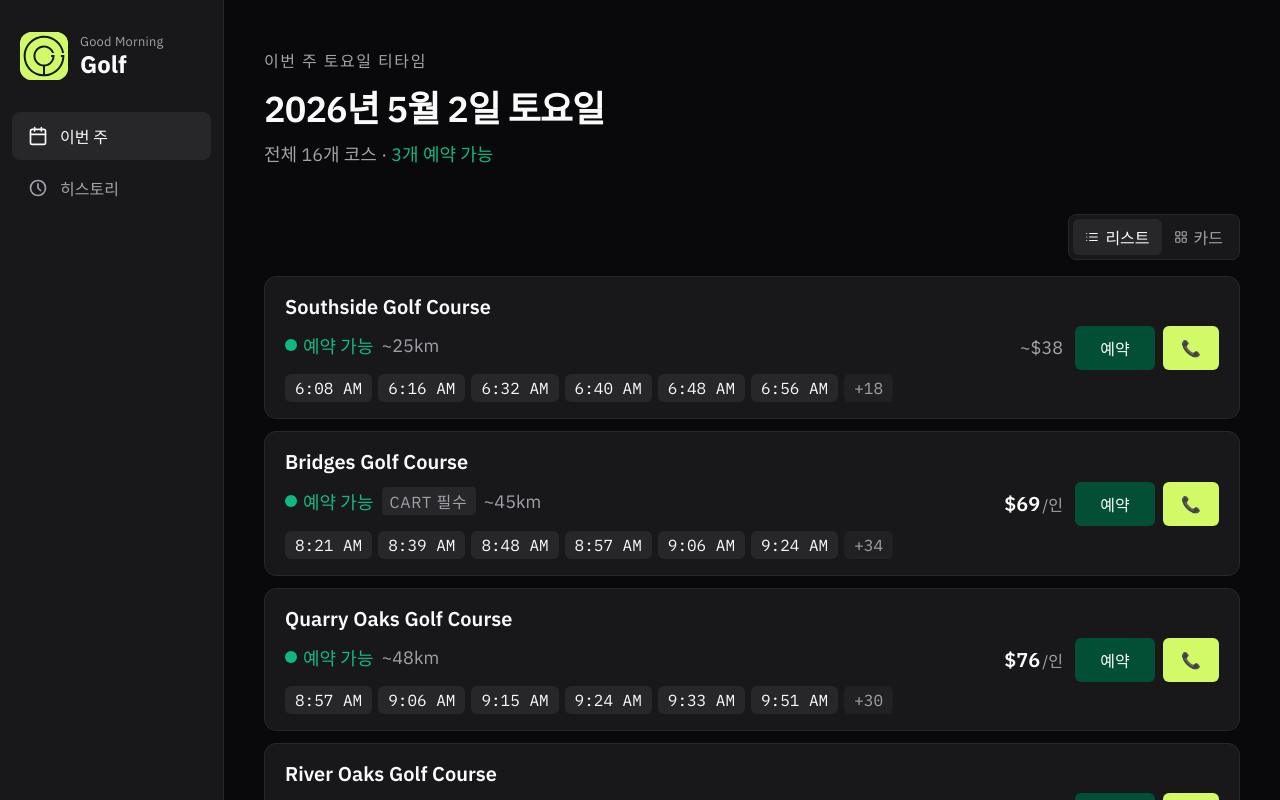
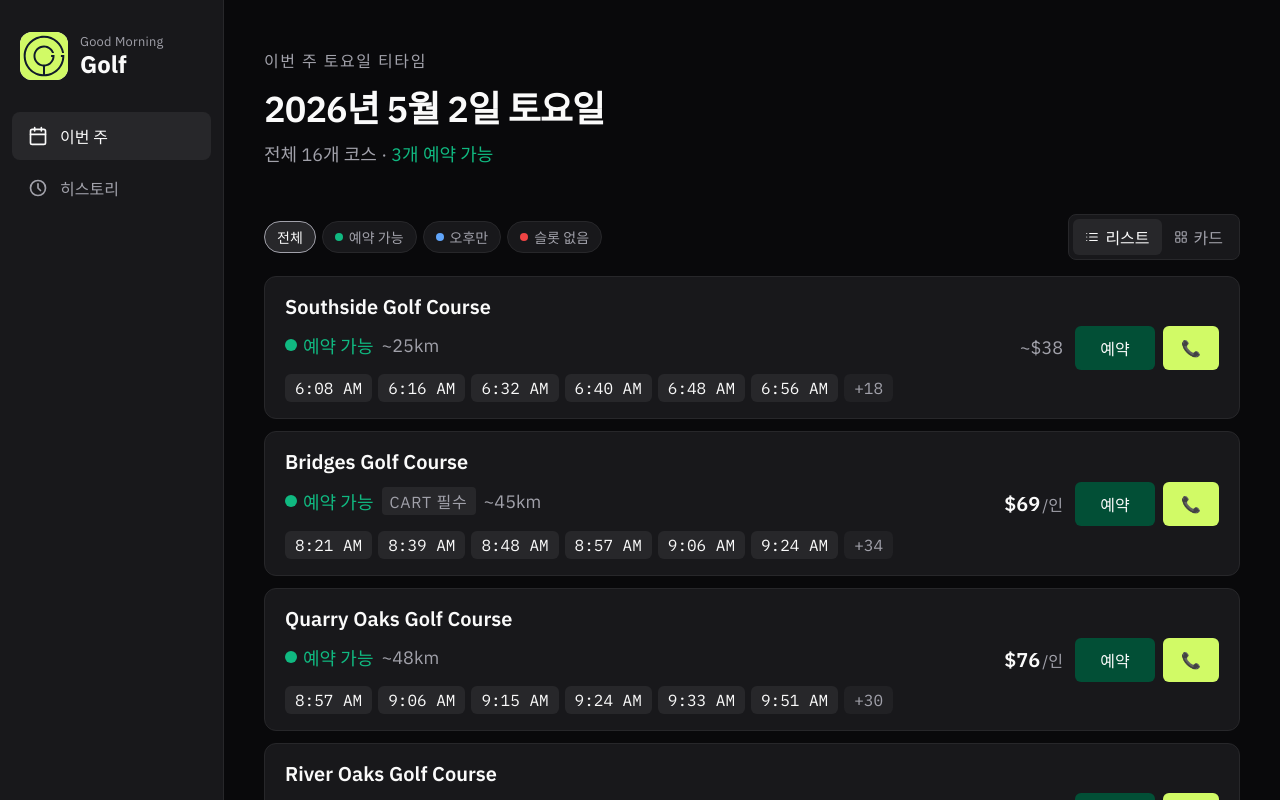
Before and after one commit to Touch-Moon/good-morning-golf, a Next.js app: page / in a window 1280 px wide. Shown: the top 800 px of the page. Built offline with nearby package versions, Linux system fonts and the light colour scheme.

Commit message:
feat: status filter chips on toolbar left, view toggle on right

```diff
--- a/src/components/CourseList.module.scss
+++ b/src/components/CourseList.module.scss
@@ -1,8 +1,55 @@
 .toolbar {
   margin-bottom: 1rem;
   display: flex;
-  justify-content: flex-end;
+  align-items: center;
+  justify-content: space-between;
+  gap: 0.75rem;
+  flex-wrap: wrap;
 }
+
+// ─── Filter group (left) ──────────────────────────────────────────────────────
+
+.filter-group {
+  display: flex;
+  align-items: center;
+  flex-wrap: wrap;
+  gap: 0.375rem;
+}
+
+.filter-btn {
+  display: inline-flex;
+  align-items: center;
+  gap: 0.375rem;
+  border-radius: 999px;
+  padding: 0.3rem 0.75rem;
+  font-size: 0.875rem;
+  font-weight: 500;
+  color: var(--muted);
+  border: 1px solid var(--border);
+  background: var(--surface);
+  transition: color 150ms, background-color 150ms, border-color 150ms;
+
+  &:hover {
+    color: var(--foreground);
+    border-color: var(--muted);
+  }
+
+  &.active {
+    background: var(--surface-elevated);
+    color: var(--foreground);
+    border-color: var(--muted);
+  }
+}
+
+.filter-dot {
+  display: block;
+  width: 0.5rem;
+  height: 0.5rem;
+  border-radius: 9999px;
+  flex-shrink: 0;
+}
+
+// ─── View toggle (right) ──────────────────────────────────────────────────────
 
 .toggle-group {
   display: inline-flex;
@@ -10,6 +57,7 @@
   border: 1px solid var(--border);
   background: var(--surface);
   padding: 0.25rem;
+  flex-shrink: 0;
 }
 
 .toggle-btn {
@@ -33,6 +81,8 @@
   }
 }
 
+// ─── Content ──────────────────────────────────────────────────────────────────
+
 .content {
   &.hidden {
     opacity: 0;
--- a/src/components/CourseList.tsx
+++ b/src/components/CourseList.tsx
@@ -1,15 +1,32 @@
 "use client";
 
-import { useEffect, useState } from "react";
-import type { CourseResult } from "@/lib/data";
+import { useEffect, useMemo, useState } from "react";
+import type { CourseResult, Status } from "@/lib/data";
 import { CourseCard } from "./CourseCard";
 import s from "./CourseList.module.scss";
 
 type ViewMode = "list" | "card";
 const STORAGE_KEY = "golf:view-mode";
 
+const STATUS_FILTER_LABELS: Record<Status, string> = {
+  green:     "예약 가능",
+  afternoon: "오후만",
+  yellow:    "접속 불가",
+  red:       "슬롯 없음",
+  error:     "오류",
+};
+
+const STATUS_DOT_VARS: Record<Status, string> = {
+  green:     "var(--success)",
+  afternoon: "var(--info)",
+  yellow:    "var(--warning)",
+  red:       "var(--danger)",
+  error:     "var(--muted)",
+};
+
 export function CourseList({ courses }: { courses: CourseResult[] }) {
   const [view, setView] = useState<ViewMode>("list");
+  const [filter, setFilter] = useState<Status | "all">("all");
   const [hydrated, setHydrated] = useState(false);
 
   useEffect(() => {
@@ -18,30 +35,62 @@ export function CourseList({ courses }: { courses: CourseResult[] }) {
     setHydrated(true);
   }, []);
 
-  const change = (next: ViewMode) => {
+  const changeView = (next: ViewMode) => {
     setView(next);
     localStorage.setItem(STORAGE_KEY, next);
   };
 
+  const presentStatuses = useMemo(() => {
+    const seen = new Set<Status>();
+    for (const c of courses) seen.add(c.status);
+    return (["green", "afternoon", "yellow", "red", "error"] as Status[]).filter((s) => seen.has(s));
+  }, [courses]);
+
+  const filtered = filter === "all" ? courses : courses.filter((c) => c.status === filter);
+
   return (
     <div>
       <div className={s.toolbar}>
+        <div className={s["filter-group"]}>
+          <button
+            type="button"
+            className={`${s["filter-btn"]}${filter === "all" ? ` ${s.active}` : ""}`}
+            onClick={() => setFilter("all")}
+          >
+            전체
+          </button>
+          {presentStatuses.map((st) => (
+            <button
+              key={st}
+              type="button"
+              className={`${s["filter-btn"]}${filter === st ? ` ${s.active}` : ""}`}
+              onClick={() => setFilter(st)}
+            >
+              <span
+                className={s["filter-dot"]}
+                style={{ background: STATUS_DOT_VARS[st] }}
+              />
+              {STATUS_FILTER_LABELS[st]}
+            </button>
+          ))}
+        </div>
+
         <div role="tablist" aria-label="보기 방식" className={s["toggle-group"]}>
-          <ToggleButton active={view === "list"} onClick={() => change("list")} label="리스트" icon={<ListIcon />} />
-          <ToggleButton active={view === "card"} onClick={() => change("card")} label="카드" icon={<CardIcon />} />
+          <ToggleButton active={view === "list"} onClick={() => changeView("list")} label="리스트" icon={<ListIcon />} />
+          <ToggleButton active={view === "card"} onClick={() => changeView("card")} label="카드" icon={<CardIcon />} />
         </div>
       </div>
 
       <div className={`${s.content}${hydrated ? "" : ` ${s.hidden}`}`}>
         {view === "card" ? (
           <section className={s["card-view"]}>
-            {courses.map((c) => (
+            {filtered.map((c) => (
               <CourseCard key={c.name} course={c} mode="list" />
             ))}
           </section>
         ) : (
           <section className={s["list-view"]}>
-            {courses.map((c) => (
+            {filtered.map((c) => (
               <CourseCard key={c.name} course={c} mode="list" />
             ))}
           </section>
```
